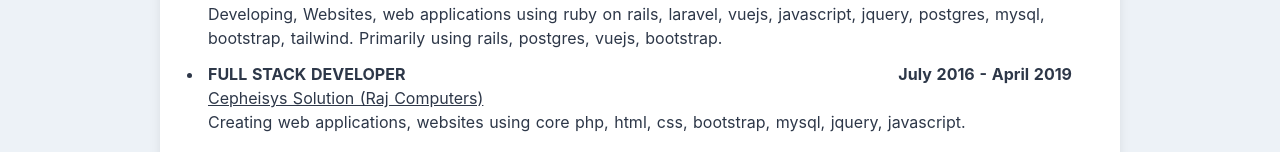
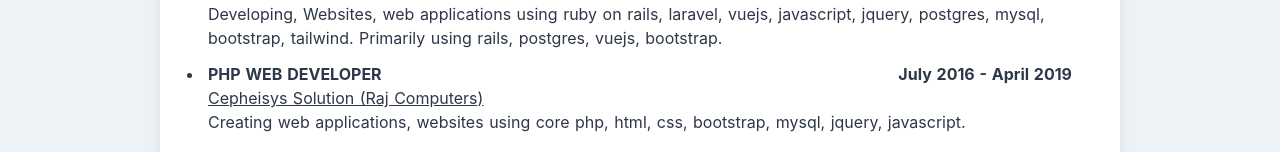
Before and after one commit to faisalshaikh8433/self-website, a Nuxt app: page / in a window 1280 px wide. Shown: the part 396-548 px from the top of the page. Built offline with nearby package versions, Linux system fonts and the light colour scheme.

Commit message:
updates text

```diff
--- a/pages/index.vue
+++ b/pages/index.vue
@@ -41,7 +41,7 @@
           </li>
           <li class="m-1 p-1">
             <div class="flex">
-              <span class="font-bold text-l">FULL STACK DEVELOPER</span>
+              <span class="font-bold text-l">PHP WEB DEVELOPER</span>
               <span class="ml-auto font-bold text-l">July 2016 - April 2019</span>
             </div>
             <div>
```
